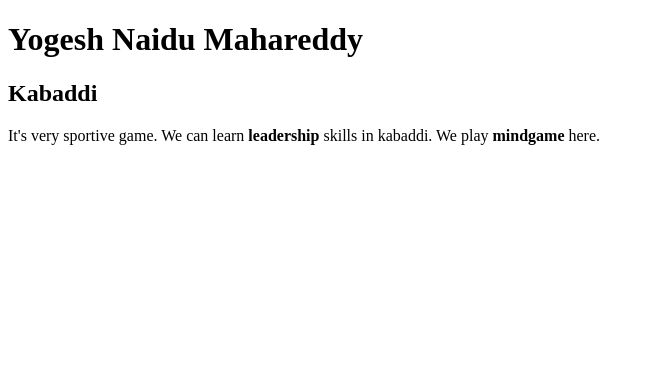
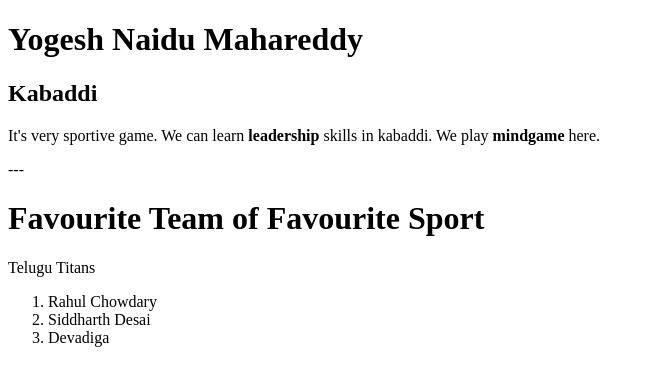
Before and after one commit to 44-563-Web-Apps-S23/44563-webapps-assignment-3-yogesh-naidu, a plain HTML site: page index.html in a window 1280 px wide. Shown: the whole page, without its empty margins (0-651 px from the left). Drawn offline with Linux system fonts and the light colour scheme.

Commit message:
Added my favourite team and three players of my favourite team sport

```diff
--- a/index.html
+++ b/index.html
@@ -12,4 +12,18 @@
     <p>
         It's very sportive game. We can learn <b>leadership</b> skills in kabaddi. We play <b>mindgame</b> here.
     </p>
+
+    ---
+
+    <h1>
+        Favourite Team of Favourite Sport
+    </h1>
+    <p>
+        Telugu Titans
+    </p>
+    <ol>
+        <li> Rahul Chowdary </li>
+        <li> Siddharth Desai </li>
+        <li> Devadiga </li>
+    </ol>
 </body>
```
Also changed, not shown: 1 other file.
